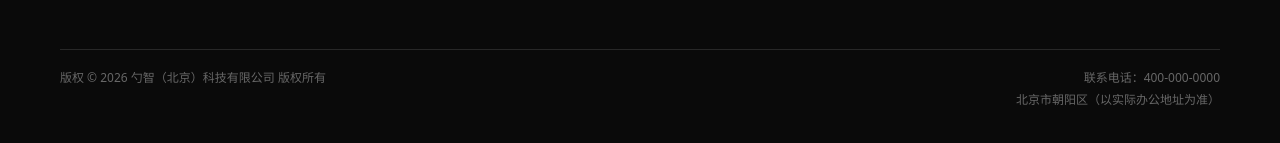
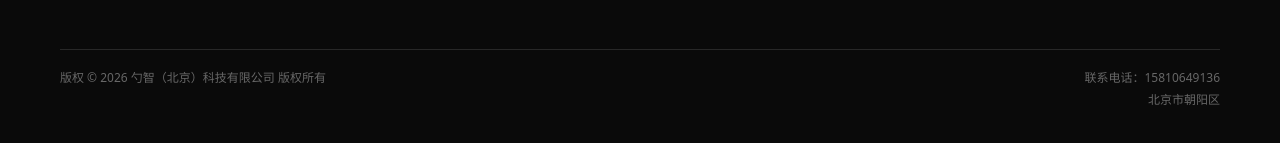
Before and after one commit to studyxd/shaohe-website, a plain HTML site: page growing/index.html in a window 1280 px wide. Shown: the part 4117-4260 px from the top of the page. Drawn offline with Linux system fonts and the light colour scheme.

Commit message:
Update Growing page contact details

```diff
--- a/growing/index.html
+++ b/growing/index.html
@@ -205,7 +205,7 @@
     </div>
     <div class="footer__legal">
       <p class="footer__copy">版权 © 2026 勺智（北京）科技有限公司 版权所有</p>
-      <div class="footer__contact"><span>联系电话：400-000-0000</span><span>北京市朝阳区（以实际办公地址为准）</span></div>
+      <div class="footer__contact"><span>联系电话：15810649136</span><span>北京市朝阳区</span></div>
     </div>
   </div>
   <div class="footer__wordmark" aria-hidden="true"><span>SPOON GROWING</span></div>
```
